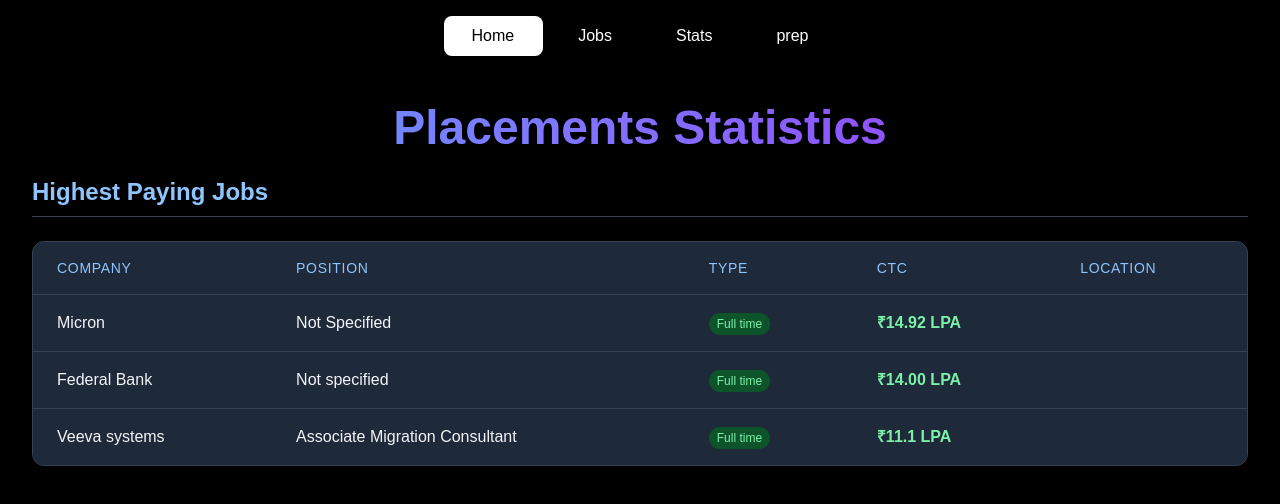
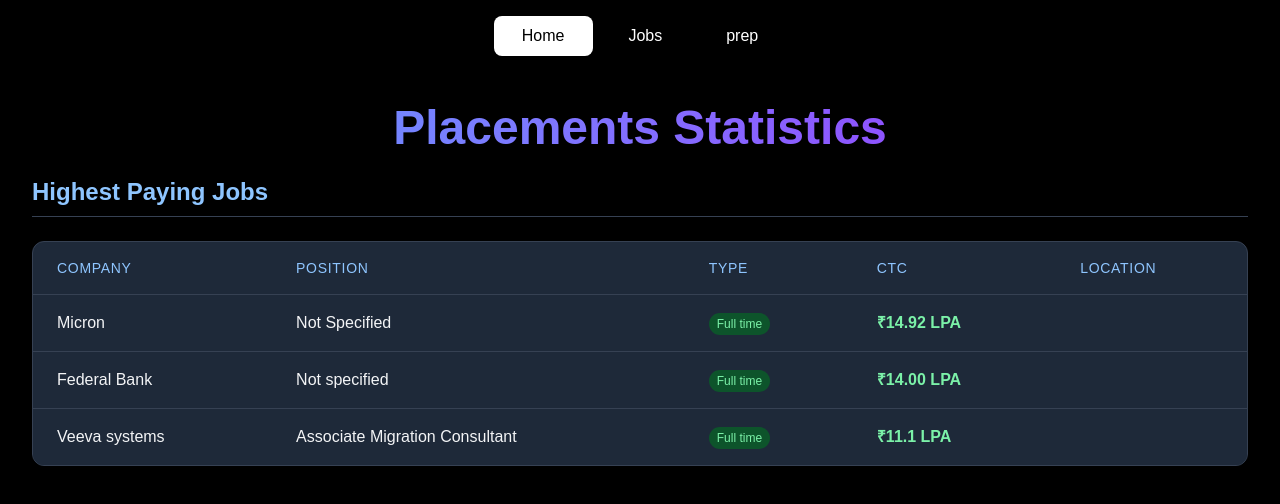
Before and after one commit to Prasath2305/placementsinfo, a Next.js app: page /stats in a window 1280 px wide. Shown: the top 504 px of the page. Built offline with nearby package versions, Linux system fonts and the light colour scheme.

Commit message:
fix(stats.jsx) : Removed the whole Page

```diff
--- a/app/components/navbar.jsx
+++ b/app/components/navbar.jsx
@@ -70,7 +70,6 @@
 const items = [
   { label: "Home", href: "/" },
   { label: "Jobs", href: "/job" },
-  { label: "Stats", href: "/stats" },
   { label: "prep", href: "/prep" },
 ];
 
```
